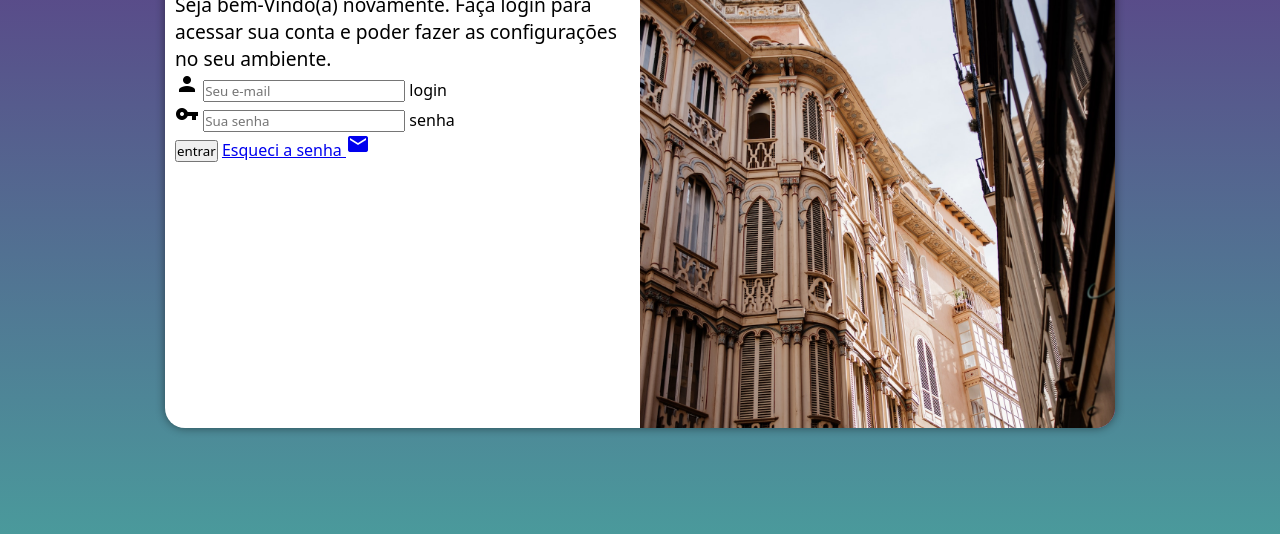
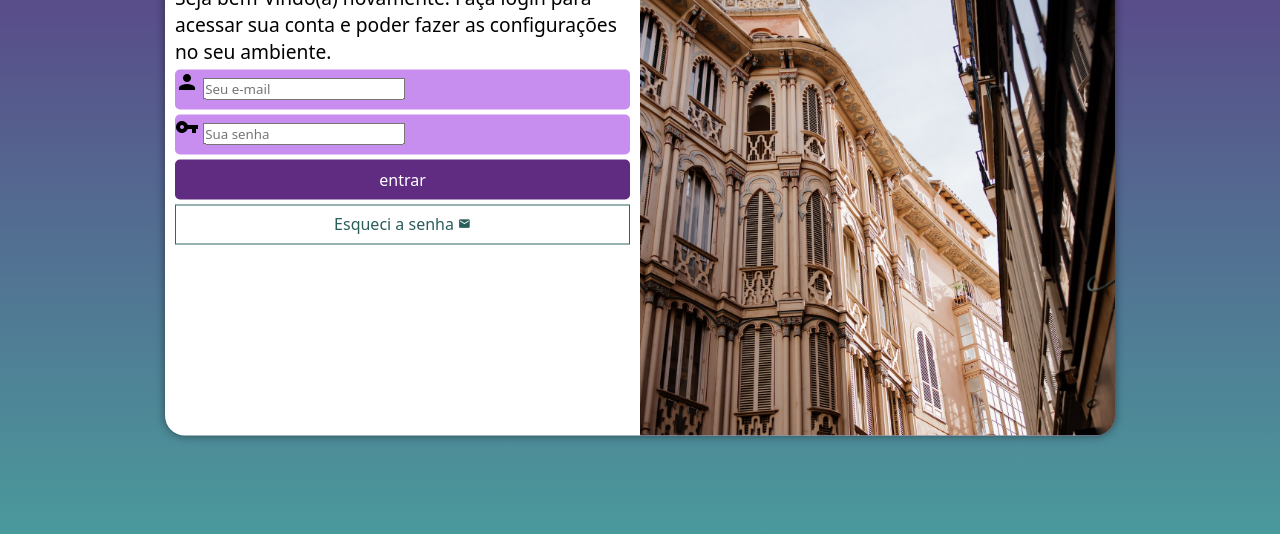
Before and after one commit to loiteroxx/projeto-login, a plain HTML site: page index.html in a window 1280 px wide. Shown: the part 222-756 px from the top of the page. Drawn offline with Linux system fonts and the light colour scheme.

Commit message:
att form

```diff
--- a/estilo/style.css
+++ b/estilo/style.css
@@ -34,7 +34,7 @@ section#login {
 
     background-color: white;
     width: 250px;
-    height: 500px;
+    height: 515px;
     border-radius: 20px;
     box-shadow: 0px 0px 10px rgba(0, 0, 0, 0.466);
 
@@ -64,3 +64,54 @@ div#formulario > h1 {
 div#formulario > p {
     font-size: 0.8em;
 }
+
+form > div.campo {
+    background-color: #ab52e7a6;
+    display: block;
+    width: 100%;
+    height: 40px;
+    border-radius: 5px;
+    margin: 5px 0px;
+}
+
+div.campo > label {
+    display: none;
+}
+
+form > input[type=submit] {
+    display: block;
+    font-size: 1em;
+    width: 100%;
+    height: 40px;
+    background-color: #5f2c82;
+    color: white;
+    border: none;
+    border-radius: 5px;
+    cursor: pointer;
+}
+form > input[type=submit]:hover {
+    background-color: #347471;
+}
+
+form > a.botao {
+    display: block;
+    text-align: center;
+    font-size: 1em;
+    width: 100%;
+    height: 40px;
+    padding-top: 7px;
+    margin-top: 5px;
+    background-color: white;
+    color: #2a5e5b;
+    border: 1px solid #2f6664 ;
+    text-decoration: none;
+}
+
+form > a.botao:hover {
+    background-color: #60d1cb;
+    color: white;
+}
+
+form > a.botao > span {
+    font-size: 0.8em;
+}
--- a/index.html
+++ b/index.html
@@ -29,7 +29,7 @@
                         <label for="isenha">senha</label>
                     </div>
                     <input type="submit" value="entrar">
-                    <a href="esqueci.html">Esqueci a senha <span class="material-icons">mail</span> </a>
+                    <a href="esqueci.html" class="botao">Esqueci a senha <span class="material-icons">mail</span> </a>
                 </form>
             </div>
         </section>
```
